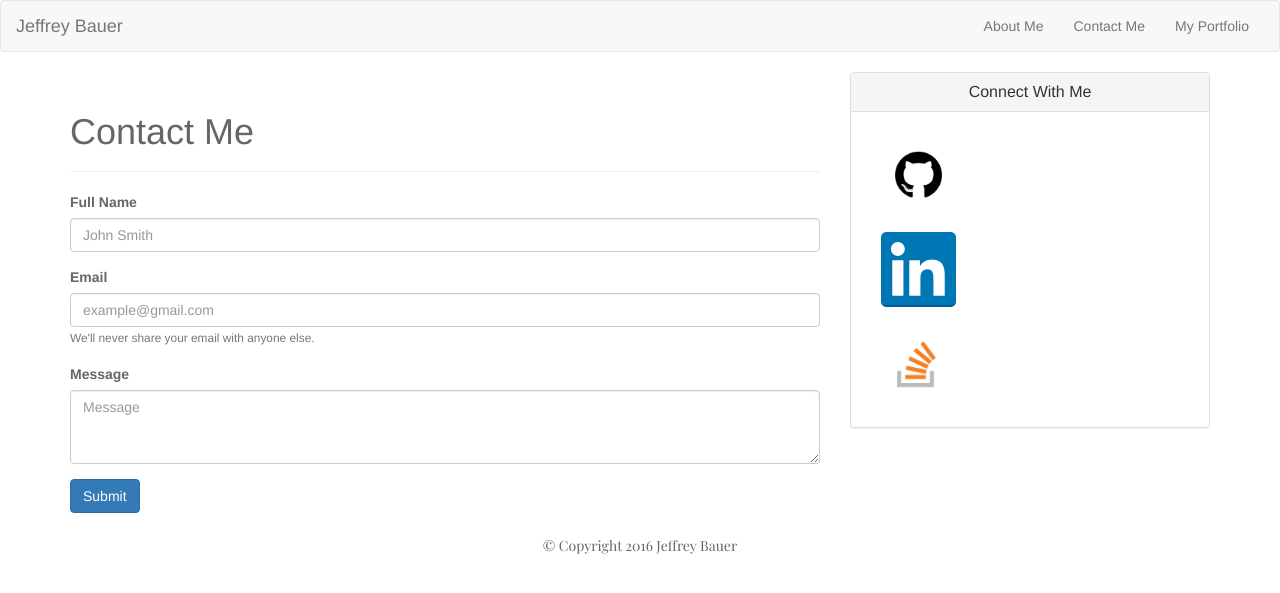
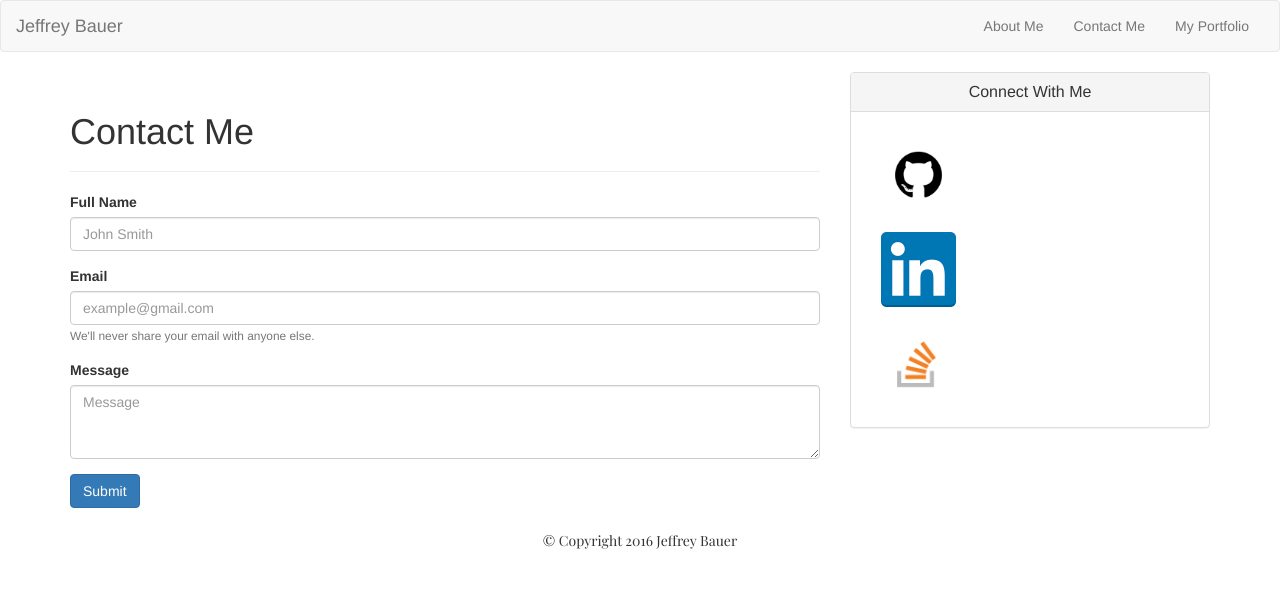
Before and after one commit to Jeffb3518/Bootstrap-Portfolio, a PHP site: page /contact.html in a window 1280 px wide. Shown: the top 593 px of the page. Run offline with PHP 8.4, Linux system fonts and the light colour scheme; some libraries are stand-ins or nearby versions.

Commit message:
More Updates

```diff
--- a/contact.html
+++ b/contact.html
@@ -3,6 +3,7 @@
 <head>
 	<meta charset="UTF-8">
 	<title>Jeff's Bootstrap Portfolio</title>
+	<script src="https://ajax.googleapis.com/ajax/libs/jquery/1.12.4/jquery.min.js"></script>
 	<!-- <link rel="stylesheet" type="text/css" href="https://maxcdn.bootstrapcdn.com/bootstrap/3.3.7/css/bootstrap.min.css"> -->
     <link href="https://maxcdn.bootstrapcdn.com/bootswatch/3.3.7/yeti/bootstrap.min.css" rel="stylesheet" integrity="sha384-HzUaiJdCTIY/RL2vDPRGdEQHHahjzwoJJzGUkYjHVzTwXFQ2QN/nVgX7tzoMW3Ov" crossorigin="anonymous">
     <link href="https://fonts.googleapis.com/css?family=Playfair+Display" rel="stylesheet">
--- a/portfolio.html
+++ b/portfolio.html
@@ -3,6 +3,7 @@
 <head>
 	<meta charset="UTF-8">
 	<title>Jeff's Bootstrap Portfolio</title>
+	<script src="https://ajax.googleapis.com/ajax/libs/jquery/1.12.4/jquery.min.js"></script>
 	<!-- <link rel="stylesheet" type="text/css" href="https://maxcdn.bootstrapcdn.com/bootstrap/3.3.7/css/bootstrap.min.css"> -->
     <link href="https://maxcdn.bootstrapcdn.com/bootswatch/3.3.7/yeti/bootstrap.min.css" rel="stylesheet" integrity="sha384-HzUaiJdCTIY/RL2vDPRGdEQHHahjzwoJJzGUkYjHVzTwXFQ2QN/nVgX7tzoMW3Ov" crossorigin="anonymous">
     <link href="https://fonts.googleapis.com/css?family=Playfair+Display" rel="stylesheet">
--- a/style.css
+++ b/style.css
@@ -28,10 +28,3 @@ p {
 	clear: both;
 	font-family: 'Playfair Display', serif;
 }
-
-body{
-	line-height: 150%;
-	color: #666;
-	padding-left: -15px;
-	padding-right: -15px;
-}
```
